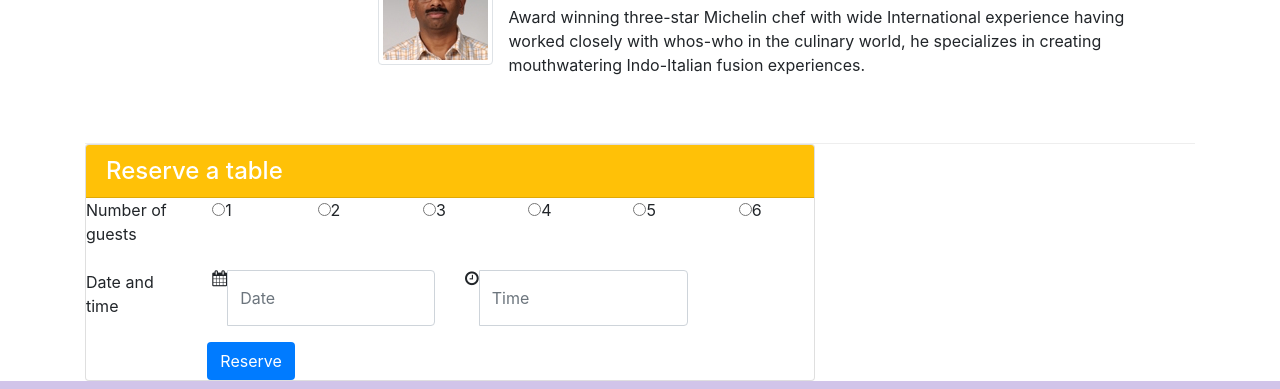
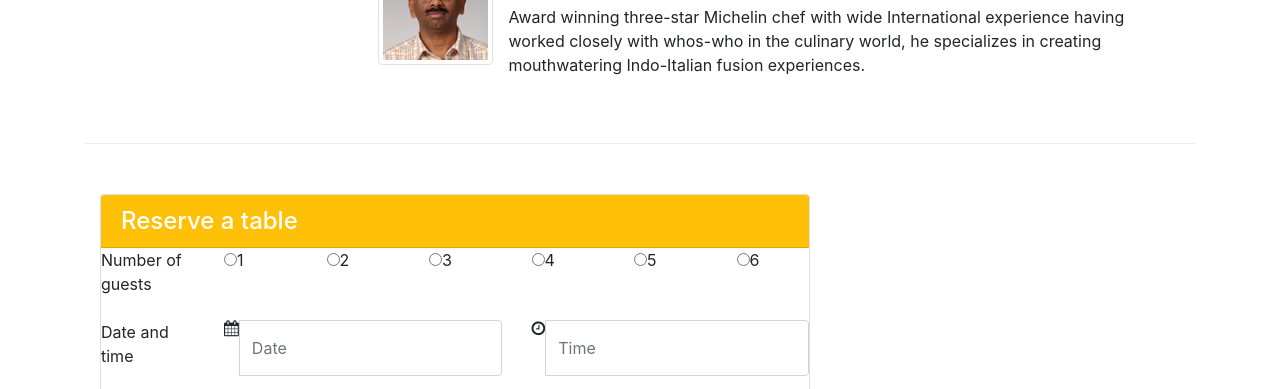
Before and after one commit to JamesAntonThompson/fsw-m1-w3-exercises, a website: page index.html in a window 1280 px wide. Shown: the part 945-1334 px from the top of the page. Drawn offline with nearby package versions, Linux system fonts and the light colour scheme.

Commit message:
assignment submission #1

```diff
--- a/index.html
+++ b/index.html
@@ -36,8 +36,6 @@
         <div class="container">
             <div class="row row-header">
                 <div class="col-12 col-sm-6">
-                    <!-- the col-sm-8 class says that any viewport 'small' or larger should use 8 columns for this content. It takes precedence over the 'col-12' -->
-                    <!-- the col-12 defaults the sizing to 12 columns. -->
                     <h1>Ristorante con Fusion</h1>
                     <p>We take inspiration from the World's best cuisines, and create a unique fusion experience. Our lipsmacking creations will tickle your culinary senses!</p>
                 </div>
@@ -54,10 +52,6 @@
     <div class="container">
         <div class="row row-content">
             <div class="col-sm-4 col-md-3 flex-last">
-            <!-- the flex-last class uses the flex-* classes to push the content to the right, instead of the push-* class below -->
-            <!-- <div class="col-sm-4 push-sm-8 col-md-3 push-md-9"> -->
-                <!-- the push-sm-8 pushes the content right by 8 columns for small or larger devices -->
-                <!-- the push-md-9 pushes the content right by 9 columns for medium or larger devices -->
                 <h3>Our Lipsmacking Culinary Creations</h3>
             </div>
             <div class="col media">
@@ -97,7 +91,7 @@
             </div>
         </div>
 
-        <div class="row">
+        <div class="row row-content">
             <div class="col col-sm-8 push-sm-2">
                 <div class="card">
                     <h4 class="card-header bg-warning text-white">Reserve a table</h4>
@@ -126,11 +120,11 @@
                             </div>
                             <div class="form-group row">
                                 <label class="col-12 col-sm-2">Date and time</label>
-                                <div class="input-group col-12 col-sm-4">
+                                <div class="input-group col-12 col-sm-5">
                                     <div class="input-group-addon fa fa-calendar"></div>
                                     <input type="text" class="form-control" id="inlineFormInputGroup" placeholder="Date">
                                 </div>
-                                <div class="input-group col-12 col-sm-4">
+                                <div class="input-group col-12 col-sm-5">
                                     <div class="input-group-addon fa fa-clock-o"></div>
                                     <input type="text" class="form-control" id="inlineFormInputGroup" placeholder="Time">
                                 </div>
```
